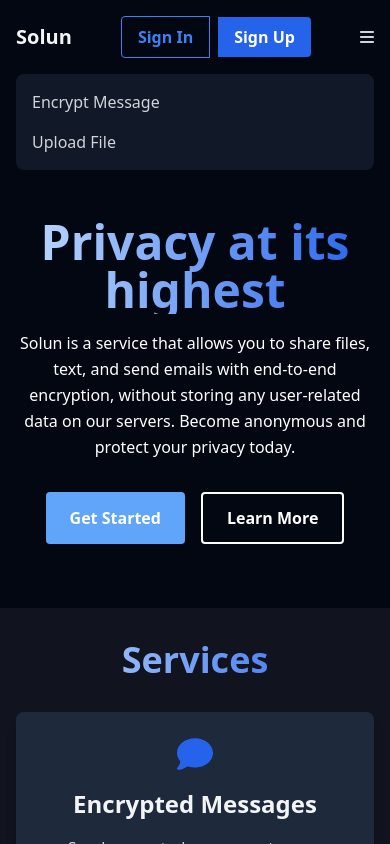
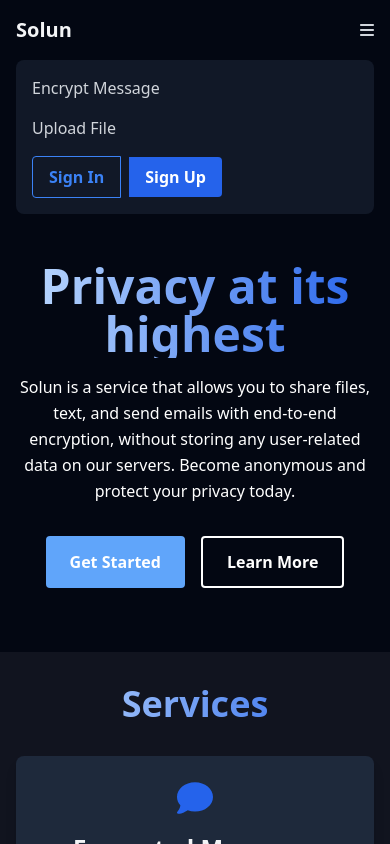
Before and after one commit to yd-915/solun, a Next.js app: page / in a window 390 px wide. Both pictures are taken after a click on the button 367 px from the left and 37 px from the top of the page. Shown: the top 844 px of the page. Built offline with nearby package versions, Linux system fonts and the light colour scheme.

Commit message:
Removed Buttons from Header on Mobile

```diff
--- a/components/header.tsx
+++ b/components/header.tsx
@@ -24,7 +24,7 @@ const Header = () => {
           <Link href="/file" className="text-gray-300 hover:text-white transition duration-200">Upload File
           </Link>
         </div>
-        <div>
+        <div className="hidden md:flex">
           <button className="border border-blue-500 hover:bg-blue-500 hover:text-white text-blue-500 font-semibold px-4 py-2 rounded-l transition duration-200 mr-2">
             Sign In
           </button>
@@ -45,6 +45,12 @@ const Header = () => {
             </Link>
             <Link href="/file" className="text-gray-300 hover:text-white transition duration-200 block" onClick={toggleMenu}>Upload File
             </Link>
+            <button className="border border-blue-500 hover:bg-blue-500 hover:text-white text-blue-500 font-semibold px-4 py-2 rounded-l transition duration-200 mr-2">
+              Sign In
+            </button>
+            <button className="bg-blue-600 hover:bg-blue-700 text-white font-semibold px-4 py-2 rounded-r transition duration-200">
+              Sign Up
+            </button>
           </nav>
         </div>
       )}
```
